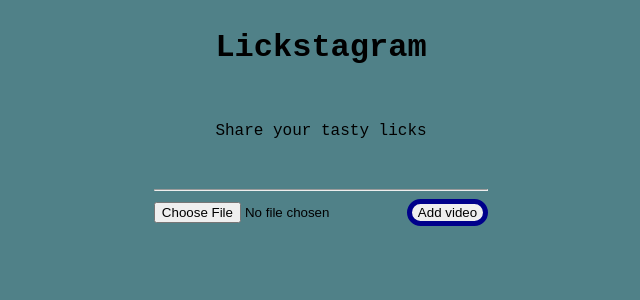
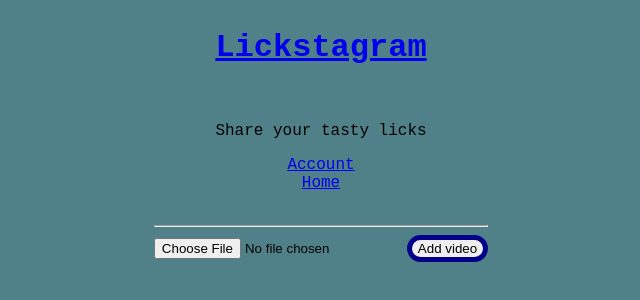
Before and after one commit to fractalscape13/lickstagram, a React (Create React App) app: page / in a window 1280 px wide. Shown: the top 300 px of the page, without its empty margins (319-959 px from the left). Built offline with nearby package versions, Linux system fonts and the light colour scheme.

Commit message:
add links to header

```diff
--- a/src/components/Header.js
+++ b/src/components/Header.js
@@ -1,11 +1,14 @@
 import React from 'react';
+import { Link } from 'react-router-dom';
 
 function Header() {
 
   return (
     <React.Fragment>
-      <h1>Lickstagram</h1><br/>
+      <Link to="/"><h1>Lickstagram</h1></Link><br/>
       <p>Share your tasty licks</p>
+      <Link to="/account">Account</Link>
+      <Link to="/">Home</Link>
     </React.Fragment>
   );
 }
```
